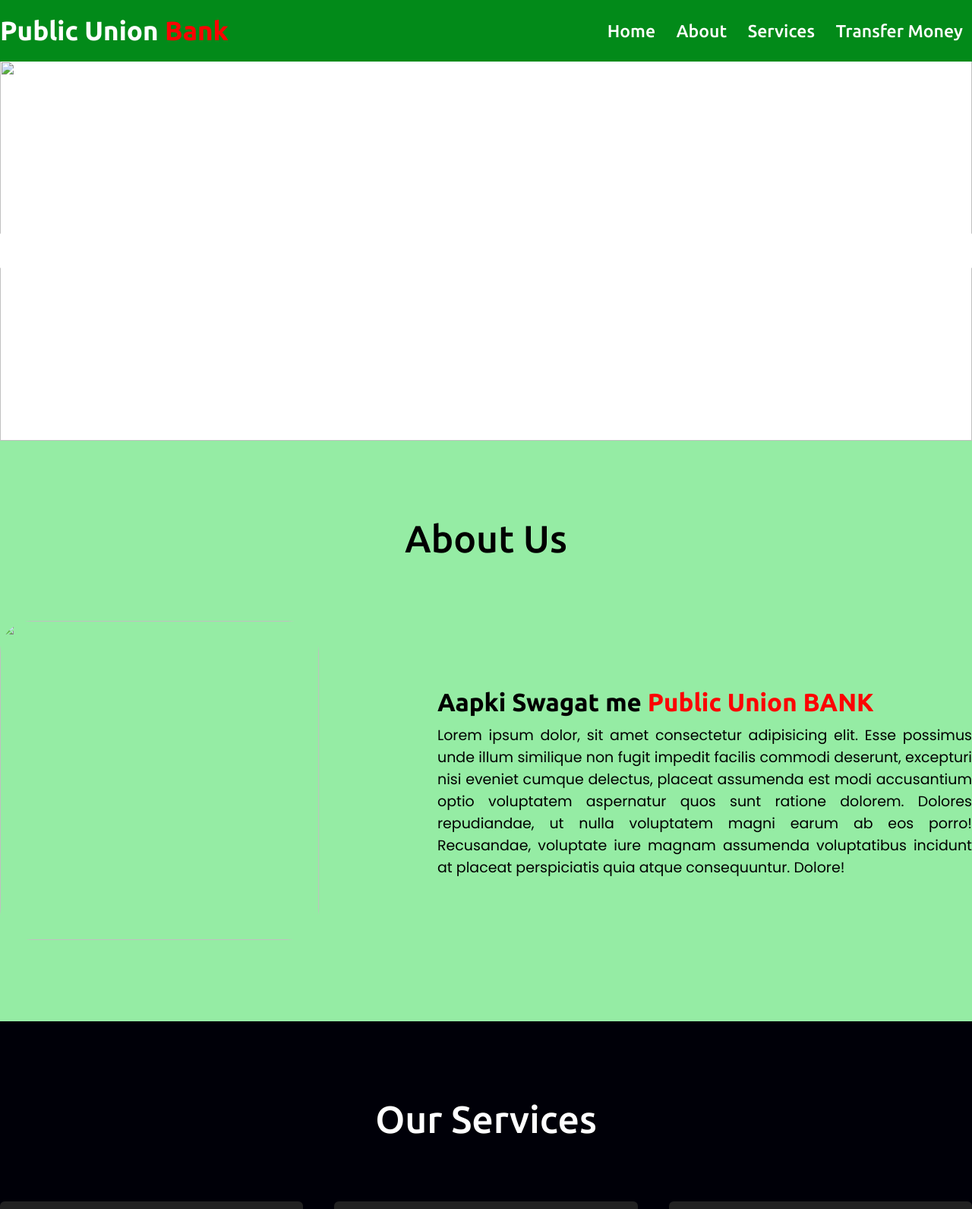
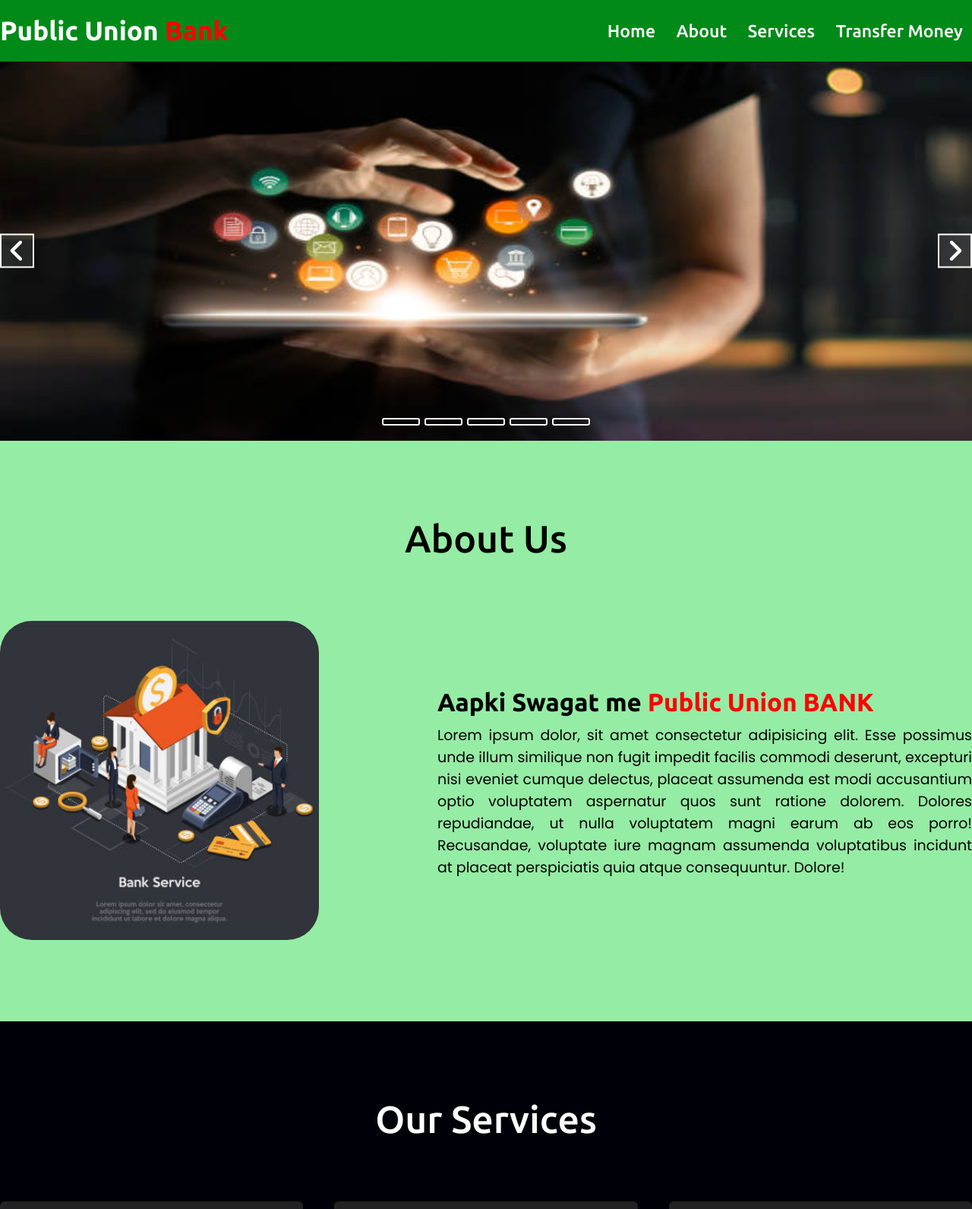
Before and after one commit to sumesh12042002/basicbankingsystem, a plain HTML site: page index.html in a window 1280 px wide. Shown: the top 1591 px of the page at 76% size. Drawn offline with Linux system fonts and the light colour scheme.

Commit message:
Update index.html

```diff
--- a/index.html
+++ b/index.html
@@ -29,11 +29,11 @@
         <div class="max-width">
             <div class="carousel-content">
                 <div class="images">
-                    <img class="image" src="images/caro.jpg">
-                    <img class="image" src="images/clock-2696234__340.webp">
-                    <img class="image" src="images/caro5.jpg">
-                    <img class="image" src="images/caro3.jpg">
-                    <img class="image" src="images/caro4.jpg">
+                    <img class="image" src="caro.jpg">
+                    <img class="image" src="clock-2696234__340.webp">
+                    <img class="image" src="caro5.jpg">
+                    <img class="image" src="caro3.jpg">
+                    <img class="image" src="caro4.jpg">
                 </div>
                 <div onclick="side_slide(-1)" class="slide left">
                     <span class="fas fa-angle-left"></span>
@@ -58,7 +58,7 @@
             <h2 class="title">About Us</h2>
             <div class="about-content">
                 <div class="column left">
-                    <img src="images/caro7.jpg" alt="">
+                    <img src="caro7.jpg" alt="">
                 </div>
                 <div class="column right">
                     <div class="text">Aapki Swagat me <span>Public Union BANK</span></div>
```
